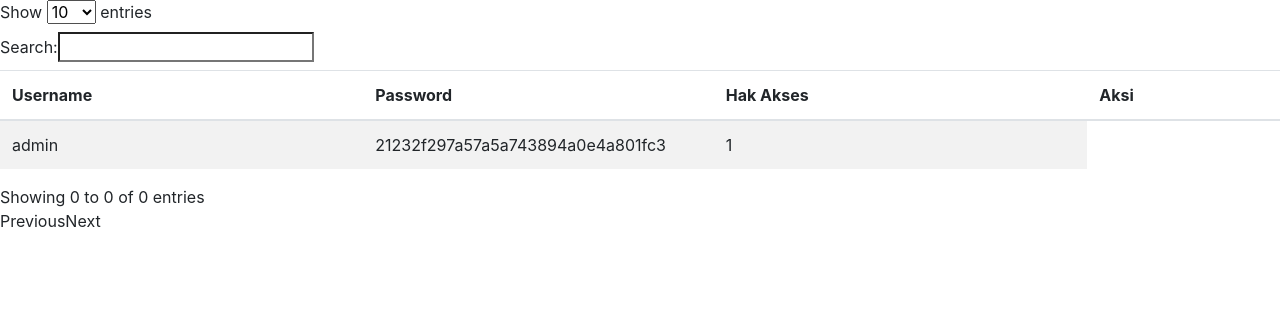
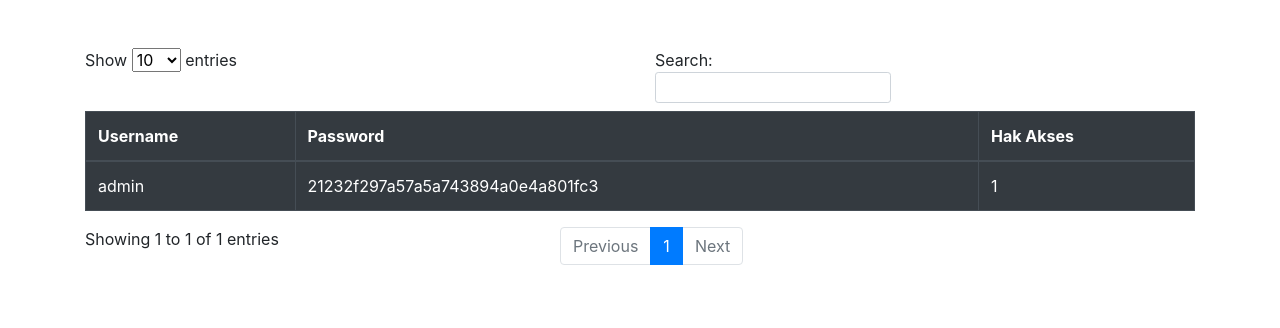
Before and after one commit to RendiKustiawan/if-42-02-kelompok4, a CodeIgniter app: page /if-42-02-kelompok4/index.php/akuncontroller/index in a window 1280 px wide. Shown: the top 328 px of the page. Run offline with CodeIgniter, Linux system fonts and the light colour scheme; data comes from the database, SQL or seed files in the repository; some libraries are stand-ins or nearby versions.

Commit message:
Fix datatable in AkunController

```diff
--- a/application/views/AkunView.php
+++ b/application/views/AkunView.php
@@ -1,47 +1,40 @@
-<table class="table table-striped" id="mydata">
+<div class="col p-5">
+  <div class="table-responsive container" style="width: 100%;">
+    <table class="table table-dark table-hover table-bordered" id="mydata">
       <thead>
         <tr>
           <th>Username</th>
           <th>Password</th>
           <th>Hak Akses</th>
-            <th>Aksi</th>
         </tr>
       </thead>
-    <tbody id="show_data">
-
-    </tbody>
     </table>
+  </div>
+<!-- </div> -->
 
 
 <script type="text/javascript">
   $(document).ready(function() {
-        tampil_data_akun(); //pemanggilan fungsi tampil barang.
-
-        $('#mydata').DataTable();
-
-        //fungsi tampil barang
-        function tampil_data_akun() {
-            $.ajax({
-                type: 'GET',
-                url: '<?php echo base_url('AkunController/data_akun') ?>',
-                async: true,
-                dataType: 'json',
-                success: function(data) {
-                    var html = '';
-                    var i;
-                    for (i = 0; i < data.length; i++) {
-                        html += '<tr>' +
-                            '<td>' + data[i].username + '</td>' +
-                            '<td>' + data[i].password + '</td>' +
-                            '<td>' + data[i].hak_akses + '</td>' +
-                            '</tr>';
+    $('#mydata').DataTable({
+      "ordering": true,
+      "order": [
+        [2, 'asc']
+      ],
+      "ajax": {
+        "url": "<?= site_url('AkunController/data_akun') ?>",
+        "type": "GET",
+        "dataSrc": ""
+      },
+      "columns": [{
+          "data": "username"
+        },
+        {
+          "data": "password"
+        },
+        {
+          "data": "hak_akses"
         }
-                    $('#show_data').html(html);
-                    console.log(html);
-                }
-
+      ]
     });
-        }
-
   });
 </script>
--- a/application/views/Body.php
+++ b/application/views/Body.php
@@ -8,13 +8,14 @@
   <link rel="stylesheet" href="https://stackpath.bootstrapcdn.com/bootstrap/4.4.1/css/bootstrap.min.css" integrity="sha384-Vkoo8x4CGsO3+Hhxv8T/Q5PaXtkKtu6ug5TOeNV6gBiFeWPGFN9MuhOf23Q9Ifjh" crossorigin="anonymous">
   <link href="https://use.fontawesome.com/releases/v5.13.0/css/all.css" rel="stylesheet">
   <link rel="stylesheet" href="<?= base_url('assets/css/custom.css') ?>">
-  <link href="https://cdn.datatables.net/1.10.20/css/jquery.dataTables.min.css">
+  <link href="https://cdn.datatables.net/1.10.20/css/jquery.dataTables.css">
   <title><?= $title ?></title>
 
   <script src="http://code.jquery.com/jquery-3.4.1.js" integrity="sha256-WpOohJOqMqqyKL9FccASB9O0KwACQJpFTUBLTYOVvVU=" crossorigin="anonymous"></script>
   <script src="https://cdn.jsdelivr.net/npm/popper.js@1.16.0/dist/umd/popper.min.js" integrity="sha384-Q6E9RHvbIyZFJoft+2mJbHaEWldlvI9IOYy5n3zV9zzTtmI3UksdQRVvoxMfooAo" crossorigin="anonymous"></script>
   <script src="https://stackpath.bootstrapcdn.com/bootstrap/4.4.1/js/bootstrap.min.js" integrity="sha384-wfSDF2E50Y2D1uUdj0O3uMBJnjuUD4Ih7YwaYd1iqfktj0Uod8GCExl3Og8ifwB6" crossorigin="anonymous"></script>
   <script src="https://cdn.datatables.net/1.10.20/js/jquery.dataTables.min.js"></script>
+  <script src="https://cdn.datatables.net/1.10.20/js/dataTables.bootstrap4.min.js"></script>
 </head>
 
 <body>
@@ -23,11 +24,9 @@
     $this->load->view('template/TopNav');
     ?>
     <div class="dashboard-wrapper container-fluid">
-      <div class="row d-flex align-items-stretch">
+      <div class="row">
         <?php $this->load->view('template/SideNav'); ?>
-        <div class="col">
-          <?php $this->load->view($main_view); ?>
-        </div>
+        <?php $this->load->view($main_view); ?>
       </div>
     </div>
   <?php
--- a/application/views/DashboardView.php
+++ b/application/views/DashboardView.php
@@ -1,3 +1,3 @@
-<div class="dashboard-container">
+<div class="dashboard-container col">
   <!-- <a href="<?= site_url('Landing/logout') ?>">logout</a> -->
 </div>
```
Lines whose indentation alone changed are shown as unchanged.
